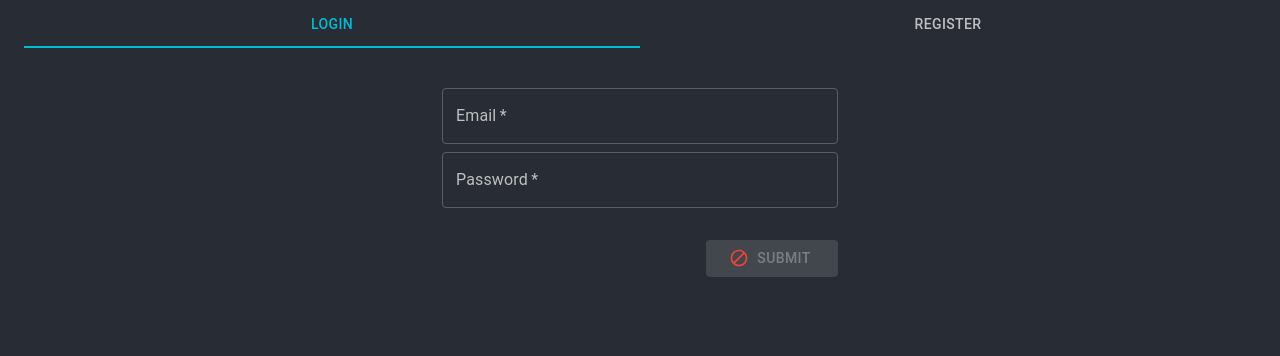
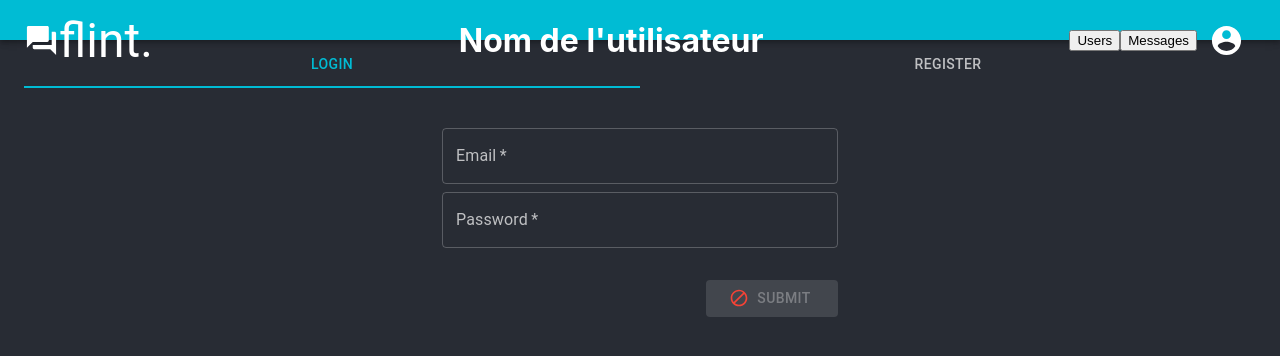
Before and after one commit to brouviere/RebootJS-Front, a React (Create React App) app: page / in a window 1280 px wide. Shown: the top 356 px of the page. Built offline with nearby package versions, Linux system fonts and the light colour scheme; no server answers.

Commit message:
Clean repositories

```diff
--- a/src/App.tsx
+++ b/src/App.tsx
@@ -3,7 +3,7 @@ import './App.css';
 import { createMuiTheme, ThemeProvider } from '@material-ui/core';
 import { Router } from 'react-router-dom';
 import history from './history';
-import AppContent from './Layout/AppContent';
+import AppLayout from './Layout/AppLayout';
 
 const theme = createMuiTheme({
 
@@ -30,7 +30,7 @@ function App() {
       <Router history={history} >
         <ThemeProvider theme={theme}>
 
-            <AppContent />
+            <AppLayout />
 
         </ThemeProvider>
       </Router>
--- /dev/null
+++ b/src/Conversations/types.ts
@@ -0,0 +1,16 @@
+export interface IConversation {
+  _id: string;
+  targets: string[];
+  updatedAt: string;
+  unseenMessages: number;
+  messages: IConversationMessage[];
+}
+
+export interface IConversationMessage {
+  _id: string;
+  conversationId: string;
+  createdAt: string;
+  emitter: string;
+  targets: string[];
+  content: string;
+}
--- a/src/Layout/AppContent.tsx
+++ b/src/Layout/AppContent.tsx
@@ -1,9 +1,8 @@
 import * as React from 'react';
 import { Switch, Route } from 'react-router-dom';
-// import UsersList from '../Users/Components/UsersList';
 import LoginPage from '../Login/components/LoginPage';
-import UsersList from '../Users/Components/UsersList';
-import ProfilePage from '../Profile/Components/ProfilePage';
+import ProfilePage from '../Profile/components/ProfilePage';
+import UsersPage from '../Users/components/UsersPage';
 
 class AppContent extends React.Component {
 
@@ -11,7 +10,7 @@ class AppContent extends React.Component {
     return (
       <Switch>
         <Route path="/profiles/me"><ProfilePage /></Route>
-        <Route path="/profiles"><UsersList /></Route>
+        <Route path="/profiles"><UsersPage /></Route>
         <Route path="/login"><LoginPage></LoginPage></Route>
         <Route path="/" component={LoginPage} />
       </Switch>
--- /dev/null
+++ b/src/Layout/AppDrawer.tsx
@@ -0,0 +1,65 @@
+import * as React from 'react';
+import { Theme, createStyles, Drawer, Box, withStyles } from '@material-ui/core';
+import { IDrawerContent } from './types';
+import UsersList from '../Users/components/UsersList';
+import { getUsers } from '../Api/UserApi';
+import { IUser } from '../Users/User.interface';
+
+interface AppDrawerProps {
+  showDrawer: boolean;
+  drawerContent?: IDrawerContent;
+  hideDrawer: () => void;
+  classes: any;
+}
+
+interface AppDrawerState {
+  usersList: IUser[];
+}
+
+const styles = (theme: Theme) => createStyles({
+  drawerHeader: {
+    height: '5vh',
+    textAlign: 'right',
+    position: 'sticky',
+    top: 0,
+    zIndex: 100,
+    backgroundColor: theme.palette.background.paper,
+    borderBottom: `1px solid ${theme.palette.divider}`,
+  },
+  paper: {
+    width: drawerWidth
+  },
+  drawerContent: {
+    height: 'calc(100vh - drawerHeader.height)'
+  }
+});
+
+class AppDrawer extends React.Component<AppDrawerProps, AppDrawerState> {
+
+  componentDidMount(){
+    // Load 10 first users
+    getUsers(0,10).then(fetchedUsers => { this.setState({usersList: fetchedUsers})})
+  }
+
+  render(){
+    const content = this.props.drawerContent === 'contacts' ? <UsersList usersList={this.state.usersList}/> : <h1>Coming soon...</h1>;
+    return this.props.showDrawer ?
+    <Drawer
+      variant="persistent"
+      anchor="left"
+      open={this.props.showDrawer}
+      classes={{
+        paper: this.props.classes.paper,
+     }}>
+      <Box className={this.props.classes.drawerHeader}>
+        <button onClick={this.props.hideDrawer}>Close</button>
+      </Box>
+      <Box className={this.props.classes.drawerContent}>
+        {content}
+      </Box>
+    </Drawer> : null;
+    }
+}
+
+export default withStyles(styles)(AppDrawer);
+export const drawerWidth = '40vw';
--- /dev/null
+++ b/src/Layout/AppLayout.tsx
@@ -0,0 +1,72 @@
+import * as React from 'react';
+import AppContent from './AppContent';
+import { withStyles, Theme, createStyles } from '@material-ui/core';
+import AppDrawer, {drawerWidth} from './AppDrawer';
+import { AppMenu } from './AppMenu';
+import { IDrawerContent } from './types';
+
+interface AppLayoutProps {
+  classes: any;
+}
+
+interface AppLayoutState {
+  showDrawer: boolean;
+  drawerContent?: IDrawerContent;
+}
+
+const styles = (theme: Theme) => createStyles({
+  content: {
+    width: '100vw',
+    transition: theme.transitions.create(['width', 'margin'], {
+      easing: theme.transitions.easing.easeInOut,
+      duration: theme.transitions.duration.standard
+    })
+  },
+  contentShift: {
+    width: `calc(100vw - ${drawerWidth})`,
+    marginLeft: drawerWidth,
+    transition: theme.transitions.create(['width', 'margin'], {
+      easing: theme.transitions.easing.easeInOut,
+      duration: theme.transitions.duration.standard
+    })
+  },
+  drawer: {
+    width: drawerWidth
+  }
+});
+
+class AppLayout extends React.Component<AppLayoutProps, AppLayoutState>{
+  constructor(props: AppLayoutProps){
+    super(props);
+    this.state = {
+      showDrawer: false
+    }
+  }
+
+  changeDrawerContent = (content: IDrawerContent) => {
+    this.setState({showDrawer: !this.state.showDrawer, drawerContent: content});
+  }
+
+  hideDrawer = () => {
+    this.setState({showDrawer: false});
+  }
+
+  render(){
+    const { classes } = this.props;
+    const filteredClasses = [classes.content, this.state.showDrawer && classes.contentShift].filter(Boolean).join(' ');
+
+    return <React.Fragment>
+        <div className={filteredClasses}>
+          <AppMenu changeDrawerContent={this.changeDrawerContent}/>
+          <AppContent />
+        </div>
+        <AppDrawer
+          drawerContent={this.state.drawerContent}
+          showDrawer={this.state.showDrawer}
+          hideDrawer={this.hideDrawer}/>
+      </React.Fragment>
+  }
+
+}
+
+export default withStyles(styles)(AppLayout);
--- /dev/null
+++ b/src/Layout/AppMenu.tsx
@@ -0,0 +1,40 @@
+import * as React from 'react';
+import { AppBar, Grid, Toolbar, Typography } from '@material-ui/core';
+import { Forum } from '@material-ui/icons';
+import { ProfileButton } from './ProfileButton';
+import { IDrawerContent } from './types';
+
+interface AppMenuProps {
+  changeDrawerContent: (content: IDrawerContent) => void;
+}
+
+export function AppMenu({ changeDrawerContent } : AppMenuProps){
+  return (
+    <React.Fragment>
+      <AppBar position="static" style={{ height: '5vh' }}>
+        <Grid container justify="space-between" alignItems="center" style={{ height: '100%' }}>
+          <Grid item>
+            <Toolbar>
+              <Forum fontSize="large" />
+              <Typography variant="h3">flint.</Typography>
+            </Toolbar>
+          </Grid>
+          <Grid item>
+            <Toolbar>
+              <h1>Nom de l'utilisateur</h1>
+            </Toolbar>
+          </Grid>
+          <Grid item>
+            <Toolbar>
+              <button onClick={() => changeDrawerContent('contacts')}>Users</button>
+              <button onClick={() => changeDrawerContent('conversations')}>Messages</button>
+              <ProfileButton />
+            </Toolbar>
+          </Grid>
+        </Grid>
+      </AppBar>
+    </React.Fragment>
+  );
+}
+
+export default AppMenu;
--- /dev/null
+++ b/src/Layout/ProfileButton.tsx
@@ -0,0 +1,14 @@
+import IconButton from '@material-ui/core/IconButton';
+import AccountCircle from '@material-ui/icons/AccountCircle';
+import React from 'react';
+import { Link } from 'react-router-dom';
+
+export function ProfileButton() {
+  return (
+    <Link to="/profile">
+      <IconButton color='default' aria-label="profile">
+        <AccountCircle fontSize="large" />
+      </IconButton>
+    </Link>
+  );
+}
--- /dev/null
+++ b/src/Layout/types.ts
@@ -0,0 +1 @@
+export type IDrawerContent = 'contacts' | 'conversations';
--- a/src/Profile/Components/ProfilePage.tsx
+++ b/src/Profile/Components/ProfilePage.tsx
@@ -1,7 +1,7 @@
 import * as React from 'react';
-import ProfileDetails from './ProfileDetails';
 import { IProfileFormFields } from '../../Utils/Types';
 import { IUser } from '../../Users/User.interface';
+import ProfileDetails from './ProfileDetails';
 
 export interface IProfileFormState {
   status: 'ready' | 'success' | 'error';
--- a/src/Users/Components/UsersList.tsx
+++ b/src/Users/Components/UsersList.tsx
@@ -1,47 +1,24 @@
 import * as React from 'react';
 import { IUser } from '../User.interface';
+import { ListItem, List } from '@material-ui/core';
 import UsersListItem from './UsersListItem';
-import { getUsers } from '../../Api/UserApi';
-import { List, ListItem, Button } from '@material-ui/core';
-import ButtonGroup from '@material-ui/core/ButtonGroup';
-import { Link } from 'react-router-dom';
 
-interface UsersListState {
-  users: IUser[]
+interface UsersListProps {
+  usersList: IUser[]
 }
 
-class UsersList extends React.Component<{}, UsersListState>{
-  constructor(props: {}) {
-    super(props)
-    this.state = {
-      users: []
-    }
-  }
-
-  componentDidMount(){
-    // Load 4 first users
-    getUsers(0,4).then(fetchedUsers => { this.setState({users: fetchedUsers})})
-  }
+class UsersList extends React.Component<UsersListProps>{
 
   render(){
-    return <div>
-      <div>
-        <Button variant="contained"><Link to="/login">LogIn</Link></Button>
-      </div>
-      <h1>Users</h1>
+    return <React.Fragment>
       <List>
-        {this.state.users.map((user, index) => {
+        {this.props.usersList.map((user, index) => {
           return <ListItem key={index}>
               <UsersListItem firstname={user.firstname} lastname={user.lastname}/>
             </ListItem>
         })}
       </List>
-      <ButtonGroup variant="contained" color="primary" aria-label="contained primary button group">
-        <Button>Prev</Button>
-        <Button>Next</Button>
-        <Button>Three</Button>
-      </ButtonGroup>
-    </div>
+    </React.Fragment>
   }
 }
 
--- /dev/null
+++ b/src/Users/Components/UsersPage.tsx
@@ -0,0 +1,38 @@
+import * as React from 'react';
+import { getUsers } from '../../Api/UserApi';
+import { IUser } from '../User.interface';
+import UsersList from './UsersList';
+import { ButtonGroup, Button } from '@material-ui/core';
+
+interface UsersListState {
+  users: IUser[]
+}
+
+class UsersPage extends React.Component<{}, UsersListState> {
+  constructor(props: UsersListState){
+    super(props);
+    this.state = {
+      users: []
+    }
+  }
+
+  componentDidMount(){
+    // Load 4 first users
+    getUsers(0,4).then(fetchedUsers => { this.setState({users: fetchedUsers})})
+  }
+
+  render(){
+    return <React.Fragment>
+      <h1>Users</h1>
+
+      <UsersList usersList={this.state.users}/>
+
+      <ButtonGroup variant="contained" color="primary" aria-label="contained primary button group">
+        <Button>Prev</Button>
+        <Button>Next</Button>
+      </ButtonGroup>
+    </React.Fragment>
+  }
+}
+
+export default UsersPage;
```
